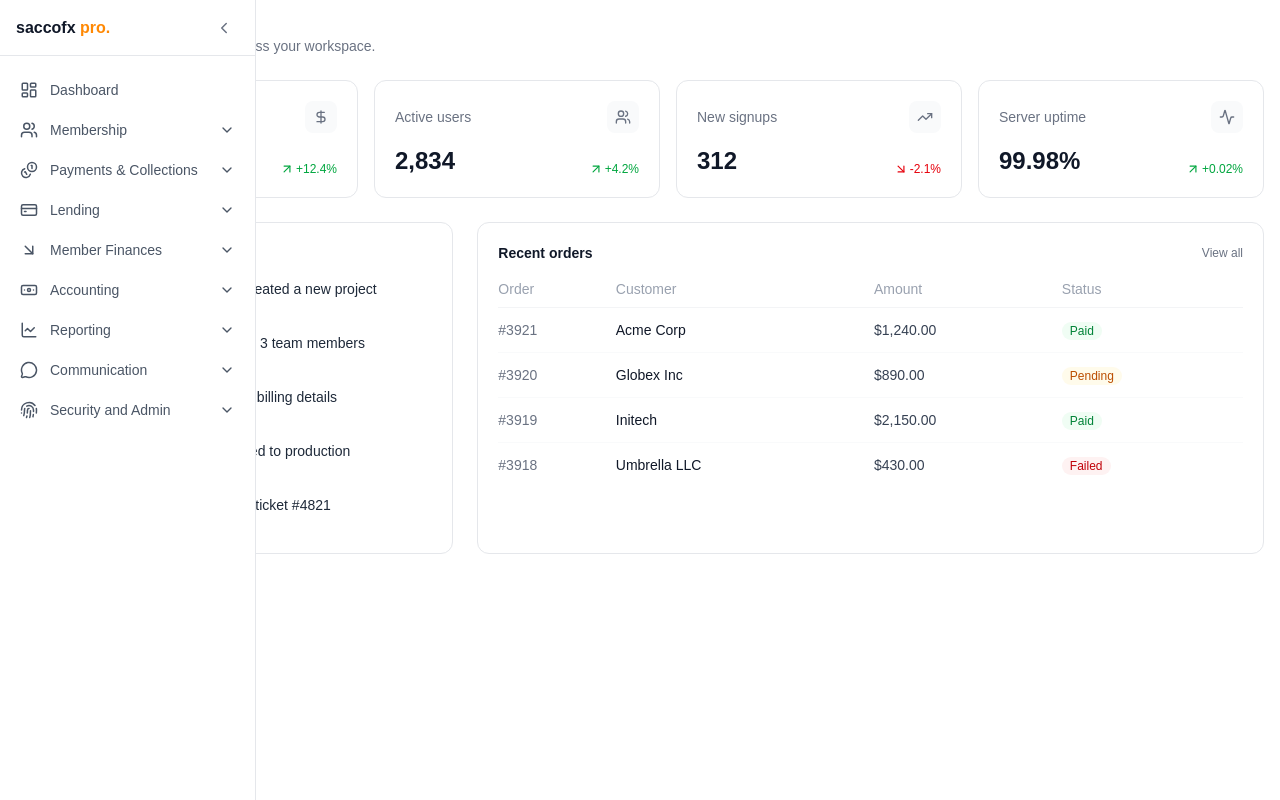
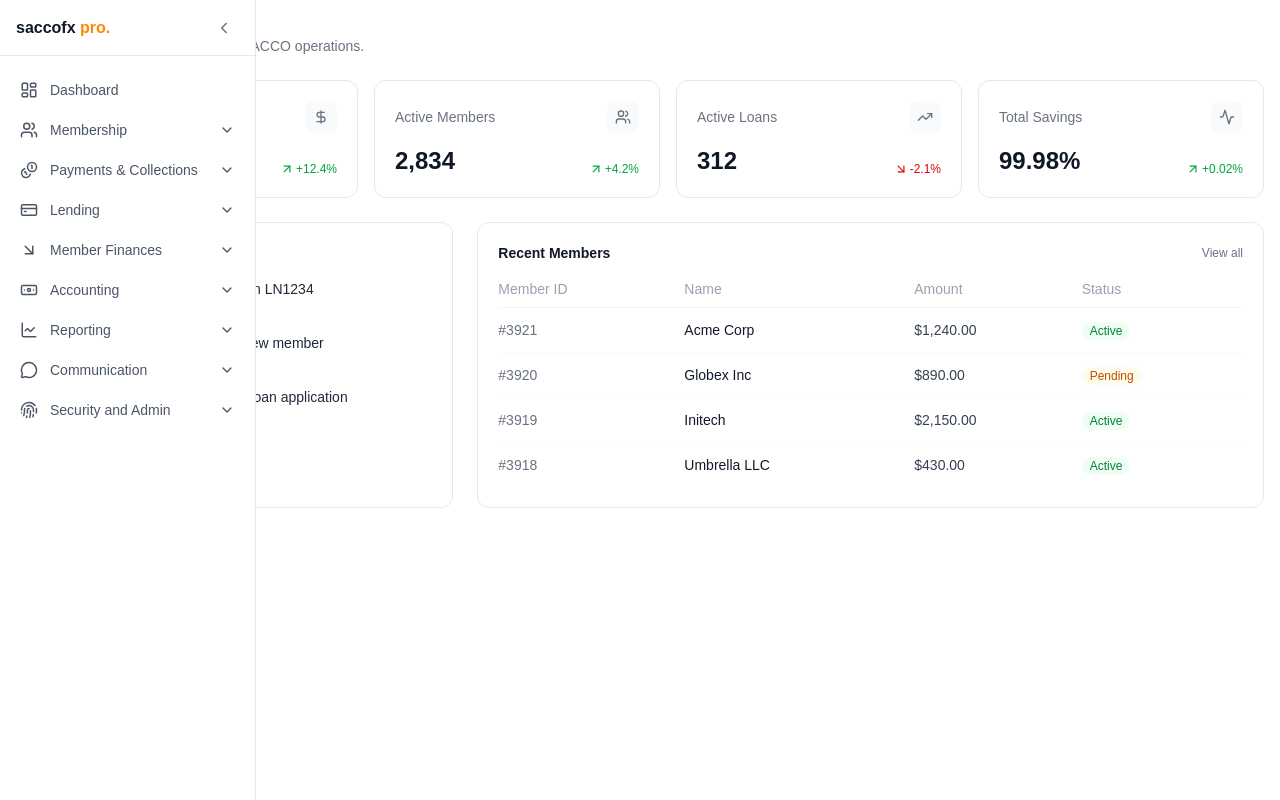
Before and after one commit to pacheko-ke/saccofx, a Next.js app: page / in a window 1280 px wide. Built offline with nearby package versions, Linux system fonts and the light colour scheme.

Commit message:
update dashboard placeholder data

```diff
--- a/components/Main.tsx
+++ b/components/Main.tsx
@@ -10,28 +10,28 @@ import {
 export default function Main() {
     const stats = [
         {
-            label: "Total revenue",
+            label: "Share Capital",
             value: "$48,290",
             change: "+12.4%",
             trend: "up",
             icon: DollarSign,
         },
         {
-            label: "Active users",
+            label: "Active Members",
             value: "2,834",
             change: "+4.2%",
             trend: "up",
             icon: Users,
         },
         {
-            label: "New signups",
+            label: "Active Loans",
             value: "312",
             change: "-2.1%",
             trend: "down",
             icon: TrendingUp,
         },
         {
-            label: "Server uptime",
+            label: "Total Savings",
             value: "99.98%",
             change: "+0.02%",
             trend: "up",
@@ -40,33 +40,32 @@ export default function Main() {
     ];
 
     const activity = [
-        { user: "Maya Rodriguez", action: "created a new project", time: "2m ago" },
-        { user: "Sam Okafor", action: "invited 3 team members", time: "18m ago" },
-        { user: "Priya Nair", action: "updated billing details", time: "1h ago" },
-        { user: "Liam Chen", action: "deployed to production", time: "3h ago" },
-        { user: "Aisha Bello", action: "closed ticket #4821", time: "5h ago" },
+        { user: "Mary", action: "approved loan LN1234", time: "2m ago" },
+        { user: "Samuel", action: "added a new member", time: "18m ago" },
+        { user: "Geoffrey", action: "declined loan application", time: "1h ago" },
+
     ];
 
     const recentOrders = [
-        { id: "#3921", customer: "Acme Corp", amount: "$1,240.00", status: "Paid" },
+        { id: "#3921", customer: "Acme Corp", amount: "$1,240.00", status: "Active" },
         { id: "#3920", customer: "Globex Inc", amount: "$890.00", status: "Pending" },
-        { id: "#3919", customer: "Initech", amount: "$2,150.00", status: "Paid" },
-        { id: "#3918", customer: "Umbrella LLC", amount: "$430.00", status: "Failed" },
+        { id: "#3919", customer: "Initech", amount: "$2,150.00", status: "Active" },
+        { id: "#3918", customer: "Umbrella LLC", amount: "$430.00", status: "Active" },
     ];
 
     const statusStyles: Record<string, string> = {
-        Paid: "bg-green-50 text-green-700",
+        Active: "bg-green-50 text-green-700",
         Pending: "bg-amber-50 text-amber-700",
-        Failed: "bg-red-50 text-red-700",
+        Suspended: "bg-red-50 text-red-700",
     };
     return (
 
-        <div className="space-y-6 w-full bg-white ml-14 px-4">
+        <div className="space-y-6 w-full bg-white ml-14 px-4 md:h-screen">
             {/* Header */}
             <div>
                 <h1 className="text-2xl font-semibold text-gray-900">Dashboard</h1>
                 <p className="text-sm text-gray-500 mt-1">
-                    Here's what's happening across your workspace.
+                    Here's an overview of your SACCO operations.
                 </p>
             </div>
 
@@ -135,7 +134,7 @@ export default function Main() {
                 <div className="lg:col-span-2 bg-white border border-gray-200 rounded-xl p-5">
                     <div className="flex items-center justify-between mb-4">
                         <h2 className="text-sm font-semibold text-gray-900">
-                            Recent orders
+                            Recent Members
                         </h2>
                         <button className="text-xs font-medium text-gray-500 hover:text-gray-900">
                             View all
@@ -145,8 +144,8 @@ export default function Main() {
                         <table className="w-full text-sm">
                             <thead>
                                 <tr className="text-left text-gray-400 border-b border-gray-100">
-                                    <th className="font-medium pb-2">Order</th>
-                                    <th className="font-medium pb-2">Customer</th>
+                                    <th className="font-medium pb-2">Member ID</th>
+                                    <th className="font-medium pb-2">Name</th>
                                     <th className="font-medium pb-2">Amount</th>
                                     <th className="font-medium pb-2">Status</th>
                                 </tr>
```
